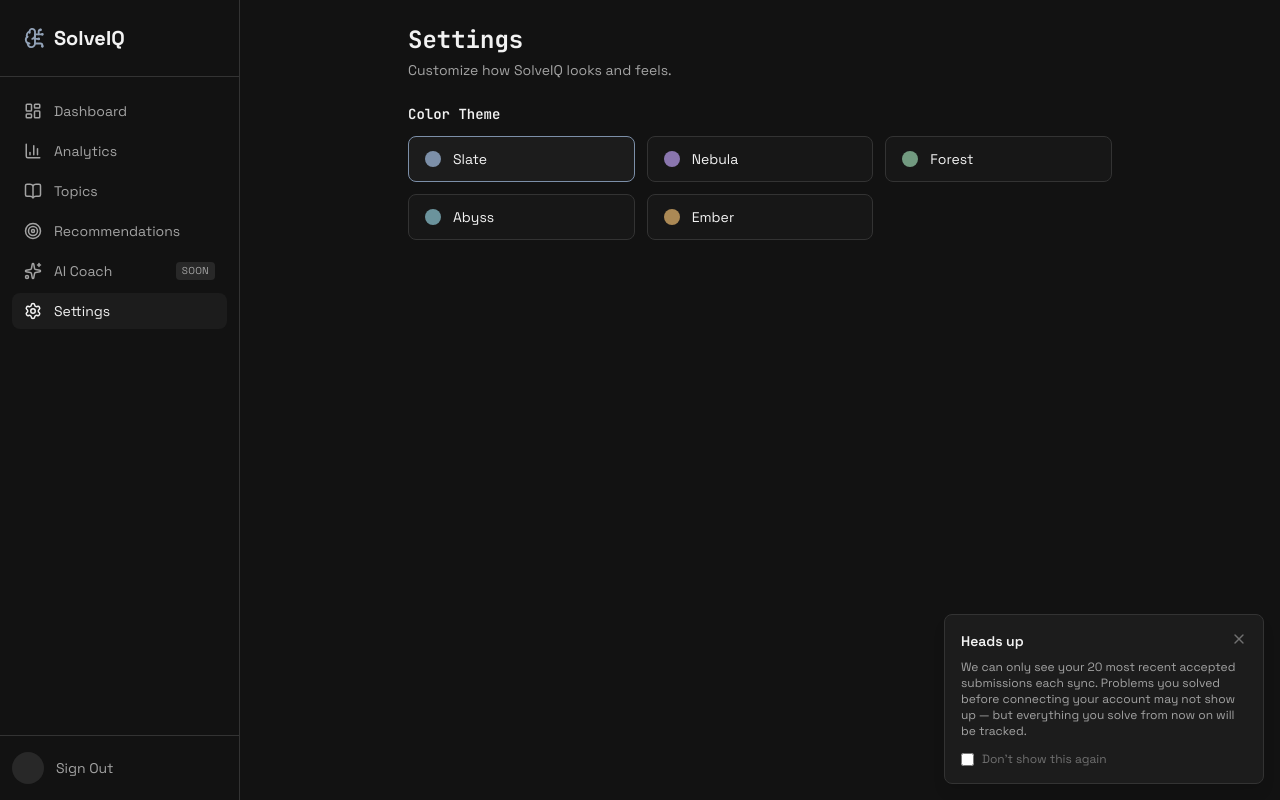
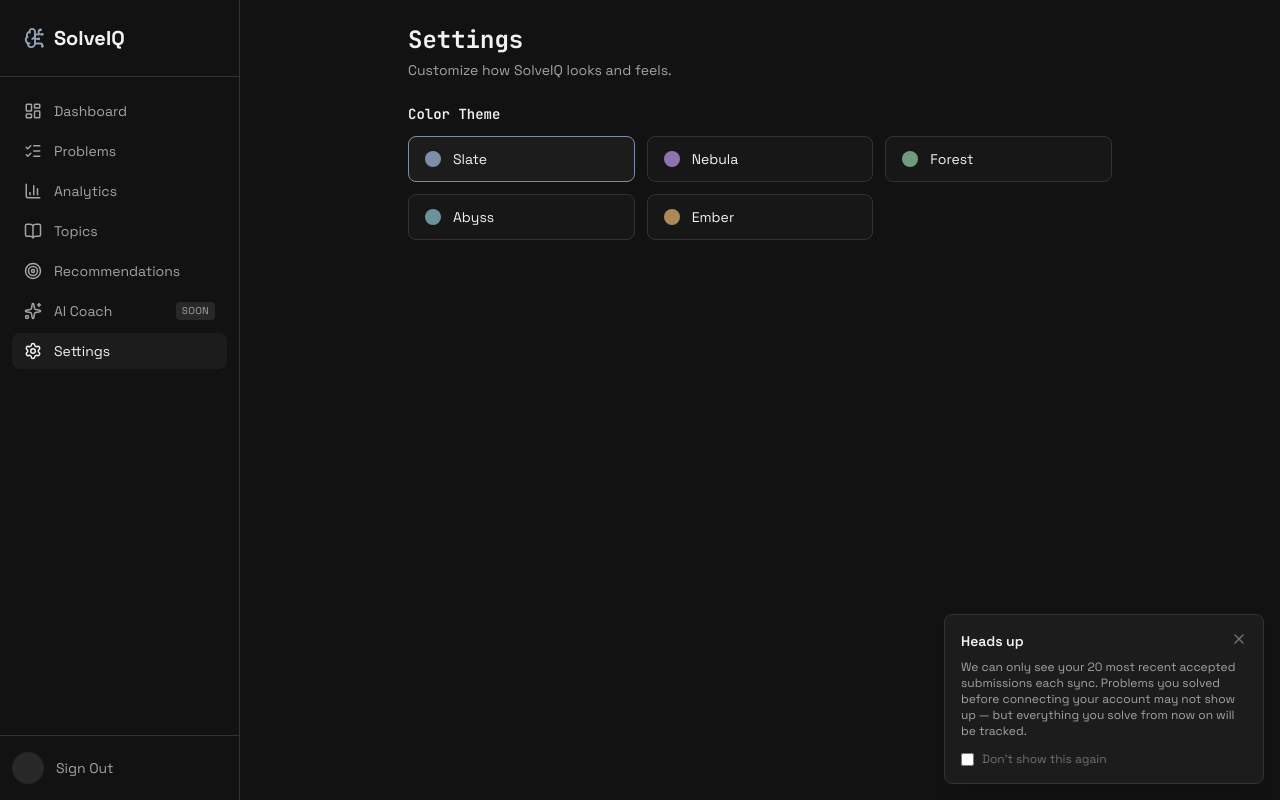
Before and after one commit to GavinSingh08/SolveIQ, a Next.js app in the folder app/: page /dashboard/settings in a window 1280 px wide. Built offline with nearby package versions, Linux system fonts and the light colour scheme.

Commit message:
Added "Problems" to the navbar

```diff
--- a/app/src/components/dashboard-nav.tsx
+++ b/app/src/components/dashboard-nav.tsx
@@ -4,6 +4,7 @@
 import { usePathname } from 'next/navigation';
 import {
   LayoutDashboard,
+  ListChecks,
   BarChart3,
   BookOpen,
   Target,
@@ -21,6 +22,7 @@
 
 const navItems: NavItem[] = [
   { label: 'Dashboard', icon: LayoutDashboard, href: '/dashboard' },
+  { label: 'Problems', icon: ListChecks, href: '/dashboard/problems' },
   { label: 'Analytics', icon: BarChart3 },
   { label: 'Topics', icon: BookOpen },
   { label: 'Recommendations', icon: Target },
```
